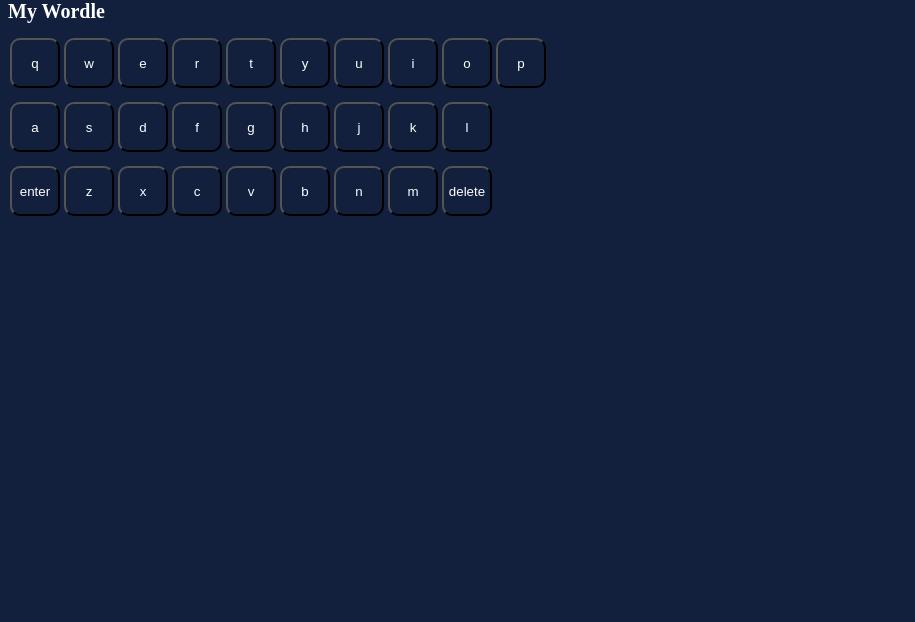
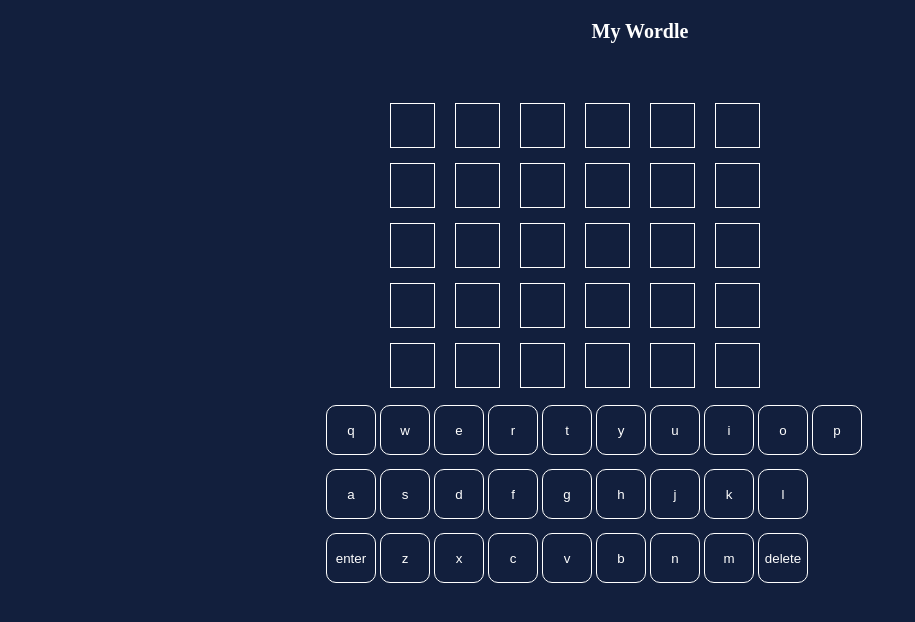
Before and after one commit to AlvarezEric1999/clon-Wordle, a plain HTML site: page index.html in a window 1280 px wide. Shown: the whole page, without its empty margins (0-915 px from the left). Drawn offline with Linux system fonts and the light colour scheme.

Commit message:
agrego grilla

```diff
--- a/index.js
+++ b/index.js
@@ -1,3 +1,9 @@
+
+
+
+
+
+const grid = document.querySelector("#grid");
 const keyboard = document.querySelector("#keyboard");
 const keyboardLetters = [
 ["q","w","e","r","t","y","u","i","o","p"],
@@ -6,15 +12,34 @@ const keyboardLetters = [
 
 ];
 
+let attempt = 0;
+const row = [];
+
+for (let rows = 0; rows < 5 ; rows++) {
+    const list = document.createElement('ul');
+    list.classList.add("grid-row");
+
+    for (let column = 0; column < 6; column++) {
+        const item = document.createElement('li')
+        item.classList.add("row-item");
+        item.id= `${rows}-${column}`;
+        list.appendChild(item)
+    }
+
+ row.push(list)
+
+}
+
+grid.append(...row)
+
+
 
 
 const listElement = [];
+let answer = [];
+const secretWord = ["p","l","a","t","z","i",];
+let positions= [];
 
-const answer = [];
-
-const secretWord = ["p","l","a","t","z","i",];
-
-const positions= [];
 
 keyboardLetters.map((letters)=>{
 
@@ -57,21 +82,28 @@ keyboard.append(...listElement);
 
 const checkword =  () =>{
 
+
+if(attempt===5){
+
+    alert("ya no tienes mas intentos")
+    return;
+}
+
 if(answer.length===6){
-    if(answer.join("") === secretWord.join("")){
-    } else{
 
 
+    attempt+=1;
+    if(answer.join("") === secretWord.join("")){
+
+        alert("palabra correcta")
+
+    } else{
         for (let i = 0 ; i < 6 ;i++){
-
             switch(true){
-
-
                 case answer[i] === secretWord[i]:
                     positions.push("green");
 
                  break;
-
 
                  case secretWord.includes(answer[i]):
                     positions.push("marron");
@@ -80,14 +112,23 @@ if(answer.length===6){
                  default:
                     positions.push("gray")
                 break;
-
-
             }
 
         }
 
-        console.log(positions)
+        positions.map((color, id)=>{
+
+            const item = document.getElementById(`${attempt}-1 -${id}`)
+            item.classList.add(color)
+
+            console.log(item);
+
+        })
+
+
     }
+
+
 
 
 }else{
@@ -97,7 +138,7 @@ if(answer.length===6){
 
 
 
-}
+};
 
 
 const deleteWord = () =>{
@@ -106,7 +147,7 @@ const deleteWord = () =>{
         alert("no tienes nada escrito")
     }
 
-   answer.pop
+   answer.pop();
    console.log(answer);
 }
 
@@ -115,22 +156,15 @@ const pressletter = () =>{
     const button = event.target
 
     if(answer.length<6){
+        const currenItem = document.getElementById(`${attempt}-${answer.length}`)
+        currenItem.textContent = button.textContent
         answer.push(button.id);
 
 
+    }else{
+
+        alert("tu palabra esta completa")
     }
 
-    console.log(answer);
 
 }
-
-
-const array = ["p","l","a","t","z","i"];
-
-for (let i = 0; i < array.length; i++) {
-
-    const palabra = array[i]+array[i];
-
-    console.log(palabra);
-
-}
--- a/styles.css
+++ b/styles.css
@@ -18,6 +18,12 @@ ul{
 }
 
 
+h1{
+    text-align: center;
+    margin: 20px 0 60px 0 ;
+}
+
+
 button{
     width: 50px;
     height: 50px;
@@ -25,6 +31,7 @@ button{
     cursor: pointer;
     border-radius: 10px;
     margin: 2px;
+    border:  1px solid white;
 }
 
 
@@ -32,3 +39,56 @@ button:hover{
 
     opacity: 0.6;
 }
+
+
+main{
+
+    width: 50%;
+    min-width: 200px;
+    margin:  0 auto;
+
+}
+
+
+
+#grid{
+
+    width: 50%;
+    min-width: 500px;
+    margin: 0 auto;
+
+}
+
+
+.grid-row{
+
+
+    width: 50px;
+    height: 50px;
+    display: grid;
+    grid-template-columns: repeat(6,auto);
+    gap: 20px;
+}
+
+.row-item{
+
+    width: 45px;
+    height: 45px;
+    border: solid 1px white;
+    display: grid;
+    place-items: center;
+    font-size: 20px;
+}
+
+
+.gray{
+    background: gray;
+}
+
+.green{
+    background: green;
+}
+
+.marron{
+    background: brown;
+}
```
